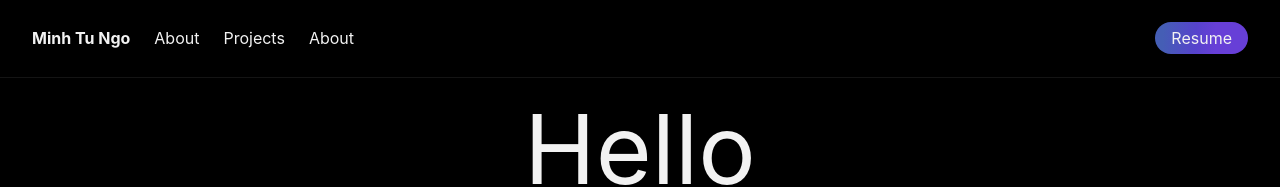
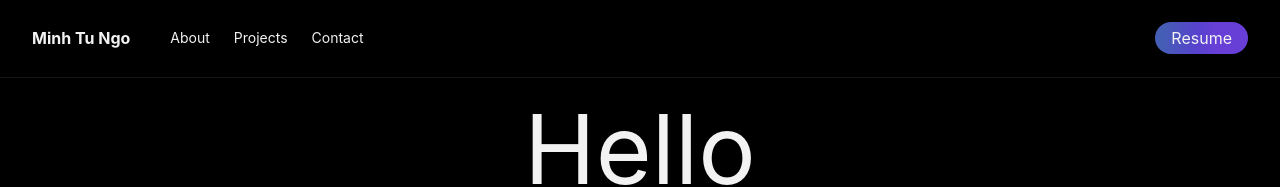
Before and after one commit to minhtungo/minhtungo.com, a Next.js app: page / in a window 1280 px wide. Shown: the top 187 px of the page. Built offline with nearby package versions, Linux system fonts and the light colour scheme.

Commit message:
Mobile version of navigation and add animation to the navigation

```diff
--- a/app/layout.tsx
+++ b/app/layout.tsx
@@ -8,10 +8,15 @@ export default function RootLayout({
 }) {
   return (
     <html lang='en'>
-      <head />
+      <head>
+        <meta
+          name='viewport'
+          content='width=device-width, height=device-height, initial-scale=1'
+        />
+      </head>
       <body>
         <Header />
-        <main className='pt-[var(--navigation-height)]'>{children}</main>
+        <main className='pt-navigation-height'>{children}</main>
         <footer>
           <Container>asd</Container>
         </footer>
--- a/components/Header.tsx
+++ b/components/Header.tsx
@@ -1,16 +1,42 @@
+'use client';
+
 import Link from 'next/link';
-import { Button, Container } from './';
-import Logo from './Logo';
+import { useState } from 'react';
+import { MdMenu } from 'react-icons/md';
+import classNames from 'classnames';
+import { Button, Container, Logo } from './';
 
 const Header = () => {
+  const [isMenuOpen, setIsMenuOpen] = useState(false);
+
   return (
     <header className='fixed top-0 left-0 w-full border-b border-transparent-white backdrop-blur-[12px]'>
-      <Container className='flex h-[var(--navigation-height)]'>
-        <Link className='flex items-center' href='/'>
-          <Logo className='text-md font-bold' />
+      <Container className='flex h-navigation-height'>
+        <Link className='flex items-center text-md' href='/'>
+          <Logo className='mr-4 font-bold' />
         </Link>
-        <nav className='h-full'>
-          <ul className='flex items-center h-full [&_a]:text-md [&_a:hover]:text-grey [&_a]:transition-colors [&_li]:ml-6'>
+
+        <div
+          className={classNames(
+            'transition-[visibility] md:visible',
+            isMenuOpen ? 'visible' : 'invisible delay-500'
+          )}
+        >
+          <nav
+            className={classNames(
+              'fixed top-navigation-height left-0 h-[calc(100vh_-_var(--navigation-height))] w-full overflow-auto bg-background transition-opacity duration-500 md:relative md:top-0 md:block md:h-auto md:w-auto md:translate-x-0 md:overflow-hidden md:bg-transparent md:opacity-100 md:transition-none',
+              isMenuOpen
+                ? 'translate-x-0 opacity-100'
+                : 'translate-x-[-100vw] opacity-0'
+            )}
+          >
+            <ul
+              className={classNames(
+                'flex h-full flex-col md:flex-row md:items-center [&_li]:ml-6 [&_li]:border-b [&_li]:border-grey-dark md:[&_li]:border-none',
+                'ease-in [&_a]:flex [&_a]:h-navigation-height [&_a]:w-full [&_a]:translate-y-8 [&_a]:items-center [&_a]:text-lg [&_a]:transition-[color,transform] [&_a]:duration-300 md:[&_a]:translate-y-0 md:[&_a]:text-sm [&_a]:md:transition-colors [&_a:hover]:text-grey',
+                isMenuOpen && '[&_a]:translate-y-0'
+              )}
+            >
               <li>
                 <Link href='#'>About</Link>
               </li>
@@ -18,13 +44,21 @@ const Header = () => {
                 <Link href='#'>Projects</Link>
               </li>
               <li>
-              <Link href='#'>About</Link>
+                <Link href='#'>Contact</Link>
               </li>
             </ul>
           </nav>
-        <div className='ml-auto h-full flex items-center'>
+        </div>
+        <div className='flex items-center h-full ml-auto'>
           <Button href='#'>Resume</Button>
         </div>
+        <button
+          className='ml-6 md:hidden'
+          onClick={() => setIsMenuOpen((open) => !open)}
+        >
+          <span className='sr-only'>Toggle Menu</span>
+          <MdMenu />
+        </button>
       </Container>
     </header>
   );
--- a/package.json
+++ b/package.json
@@ -20,6 +20,7 @@
     "next": "13.1.1",
     "react": "18.2.0",
     "react-dom": "18.2.0",
+    "react-icons": "^4.7.1",
     "typescript": "4.9.4"
   },
   "devDependencies": {
--- a/tailwind.config.js
+++ b/tailwind.config.js
@@ -30,6 +30,9 @@ module.exports = {
         'grey-dark': '#222326',
         'primary-text': '#c7c8d1',
       },
+      spacing: {
+        'navigation-height': 'var(--navigation-height)',
+      },
       backgroundImage: {
         'primary-gradient':
           'linear-gradient(92.88deg, rgb(69, 94, 181) 9.16%, rgb(86, 67, 204) 43.89%, rgb(103, 63, 215) 64.72%)',
```
Also changed, not shown: components/Button.tsx (line endings or trailing spaces), 1 other file (tests, documents, lock files or other folders). Lines whose indentation alone changed are shown as unchanged.
